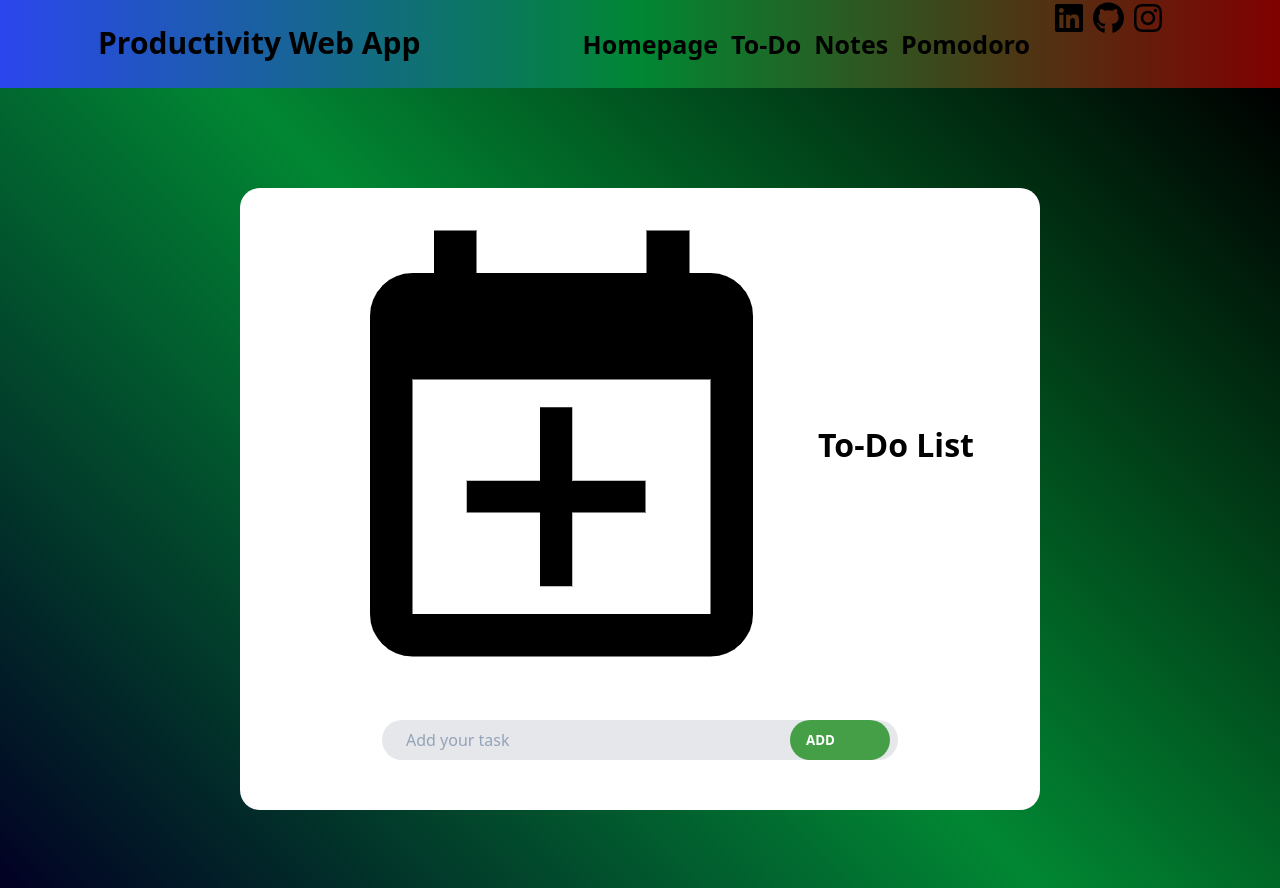
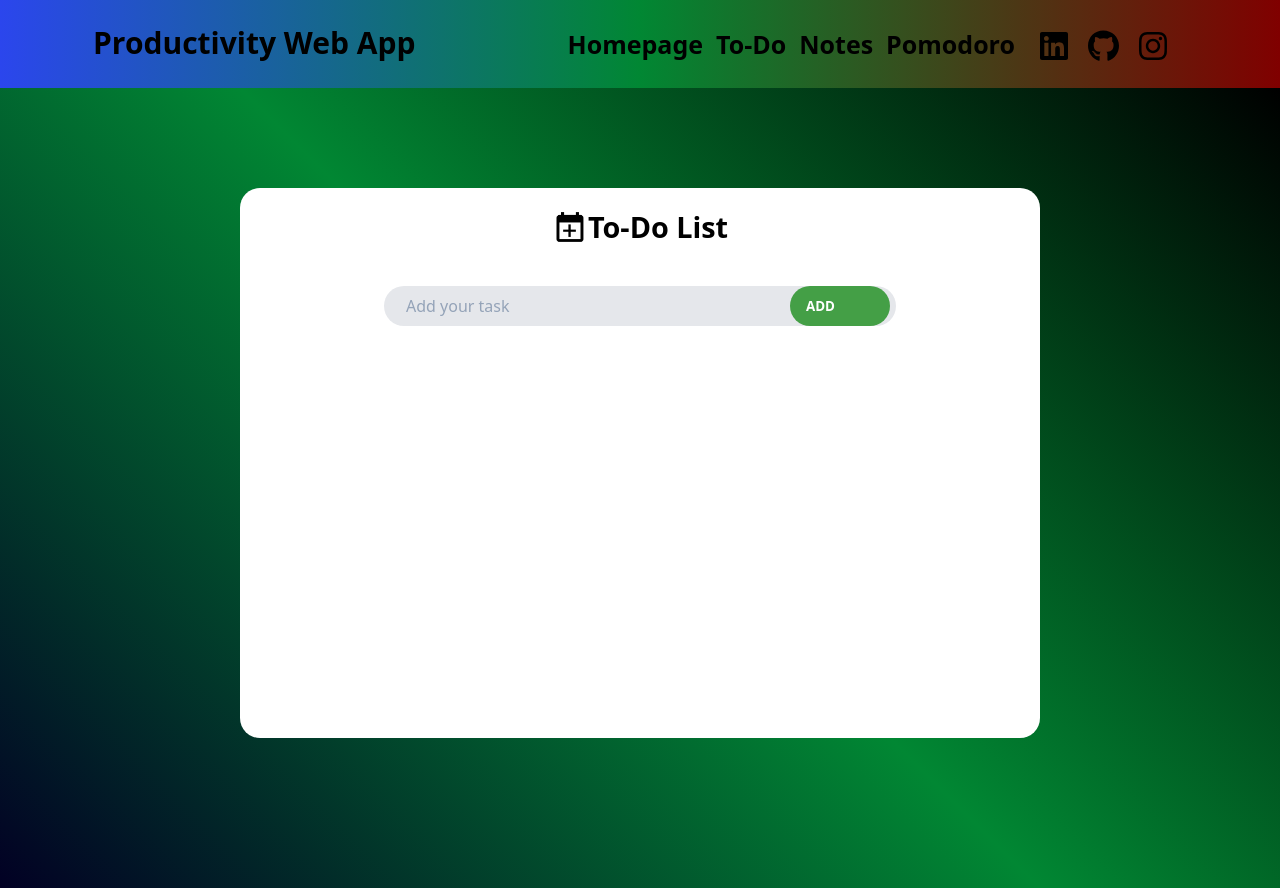
Before and after one commit to WilkinsGBE/ProductivityWebApp, a React (Vite) app: page /todo in a window 1280 px wide. Built offline with nearby package versions, Linux system fonts and the light colour scheme.

Commit message:
fix an issue with the todo img

```diff
--- a/src/components/TodoApp/TodoApp.css
+++ b/src/components/TodoApp/TodoApp.css
@@ -25,6 +25,9 @@ body {
   align-items: center;
 }
 
+.header img {
+  width: 36px;
+}
 /* Navigation bar properties */
 
 nav {
@@ -265,7 +268,7 @@ input::placeholder {
 
 /* -------- Media Queries ------- */
 /* Tablet Screen */
-@media (min-width: 768px) and (max-width: 1024px) {
+@media (min-width: 768px) {
   .box {
     width: 80%;
     max-width: 600px; /* Adjust for tablet screens */
```
